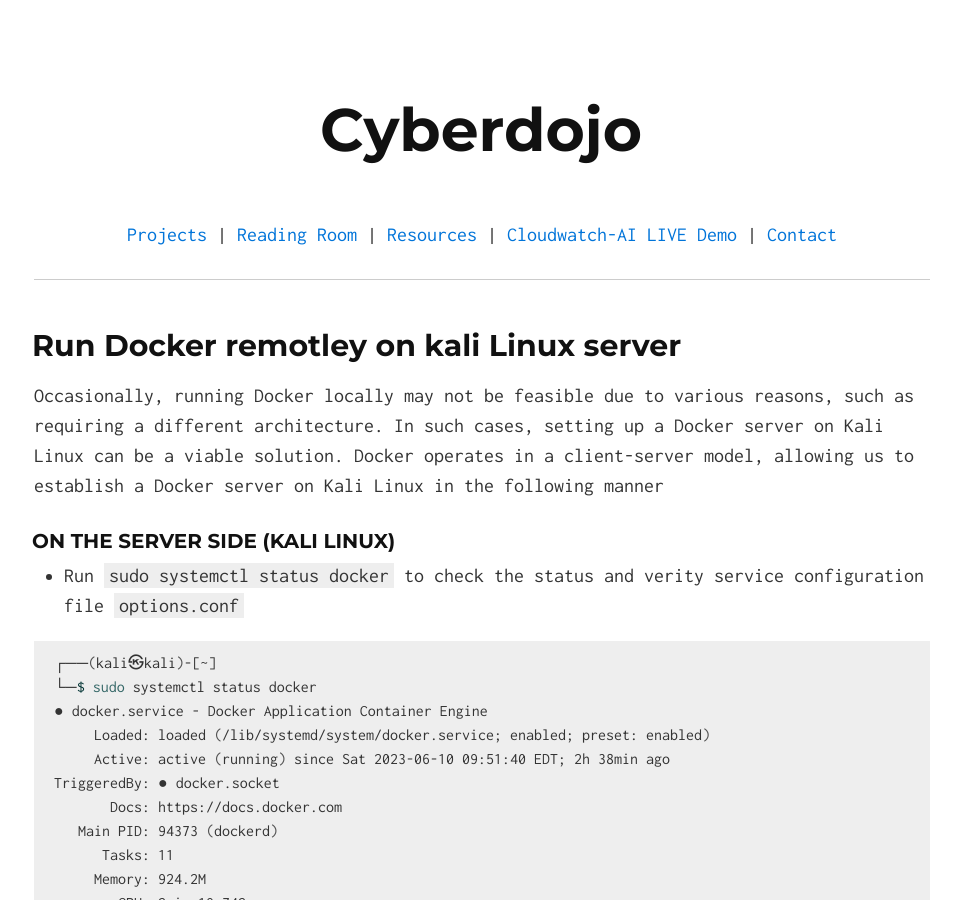
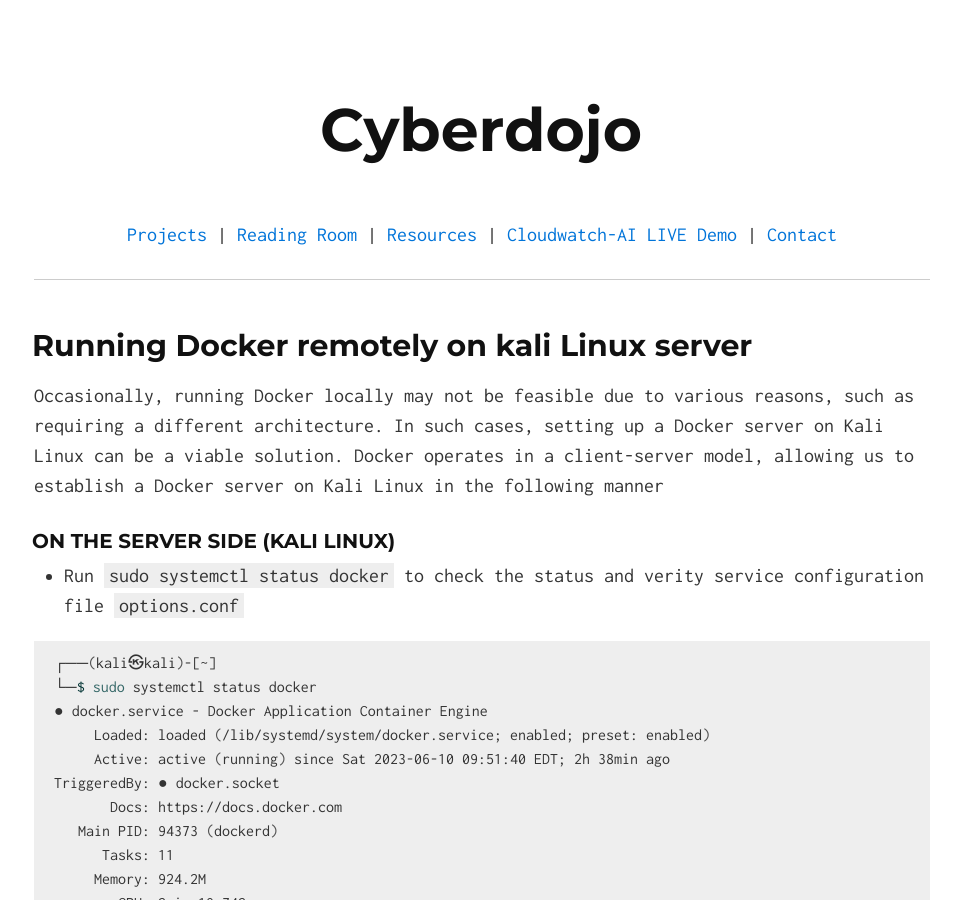
Before and after one commit to Ahmed-AG/cyberdojo-page, a Jekyll site: the page built from read/run-docker-remotley-on-kali.md, in a window 1280 px wide and 900 px high. Shown: the whole window, without its empty margins (158-1119 px from the left). Built offline with Jekyll 4.4.1, drawn with Linux system fonts in a browser that asks for light colours.

Commit message:
update remote docker read

```diff
--- a/read/run-docker-remotley-on-kali.md
+++ b/read/run-docker-remotley-on-kali.md
@@ -1,6 +1,6 @@
 ---
 layout: reads
-title:  "Run Docker remotley on kali Linux server"
+title:  "Running Docker remotely on kali Linux server"
 date:   06-10-2023
 author: "Ahmed Abugharbia"
 author_link: "https://twitter.com/aagsec"
```
Also changed, not shown: index.md (+1 -0 lines).
